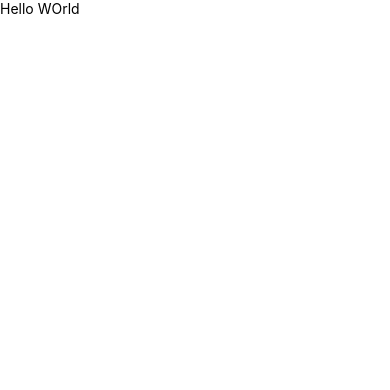
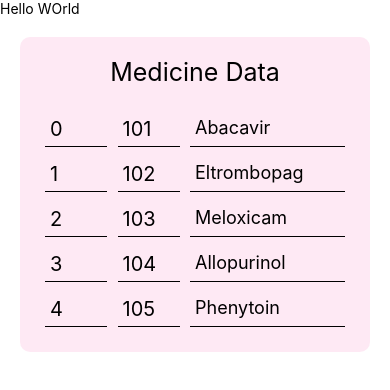
Before and after one commit to dbladva/Awesome, a React Native app: screen / in a window 390 px wide. Shown: the top 390 px of the page. Built offline with nearby package versions, Linux system fonts and the light colour scheme.

Commit message:
fsdfs
sfsdf

```diff
--- a/App.js
+++ b/App.js
@@ -2,11 +2,13 @@ import { View, Text } from 'react-native'
 import React from 'react'
 import Hello from './src/container/Hello'
 import MedicineData from './src/container/MedicineData'
+import Destructuring from './src/container/Desturcturing'
 
 export default function App() {
   return (
     <View>
       <MedicineData />
+    <Destructuring />
     </View>
   )
 }
--- /dev/null
+++ b/src/container/Desturcturing.js
@@ -0,0 +1,85 @@
+import { View, Text, ScrollView } from 'react-native'
+import React from 'react'
+
+
+const MediData = [
+    {
+        id: 101,
+        name: 'Abacavir',
+        quantity: 25,
+        price: 150,
+        expiry: 2022,
+        content: [
+            "x", "y", "z"
+        ]
+    },
+    {
+        id: 102,
+        name: 'Eltrombopag',
+        quantity: 90,
+        price: 550,
+        expiry: 2021,
+        content: [
+            "a", "b", "c"
+        ]
+    },
+    {
+        id: 103,
+        name: 'Meloxicam',
+        quantity: 85,
+        price: 450,
+        expiry: 2025,
+        content: [
+            "m", "n", "p"
+        ]
+    },
+    {
+        id: 104,
+        name: 'Allopurinol',
+        quantity: 50,
+        price: 600,
+        expiry: 2023,
+        content: [
+            "a", "s", "d"
+        ]
+    },
+    {
+        id: 105,
+        name: 'Phenytoin',
+        quantity: 63,
+        price: 250,
+        expiry: 2021,
+        content: [
+            "e", "r", "t"
+        ]
+    },
+]
+
+
+
+export default function Destructuring() {
+  return (
+    <View style={{margin: 20, backgroundColor: 'rgba(245, 39, 145, 0.1)',flexDirection: 'column',borderRadius: 10,padding: 20,}}>
+
+        <Text style={{fontSize: 25,textAlign: 'center',paddingBottom: 20,}}>Medicine Data</Text>
+
+
+        {
+            MediData.map((Data , index) => {
+                const {id ,name} = Data;
+                console.log(id,name);
+
+                return(
+
+                    <View style={{justifyContent: 'space-between' , flexDirection: 'row',width: '100%',}}>
+                        <Text style={{color: "black",margin: 5,fontSize: 20,borderBottomWidth: 0.4,padding: 5,width: '20%'}}>{index}</Text>
+                        <Text style={{color: "black",margin: 5,fontSize: 20,borderBottomWidth: 0.4,padding: 5,width: '20%'}}>{id}</Text>
+                        <Text style={{color: "black",margin: 5,fontSize: 18,borderBottomWidth: 0.4,padding: 5, width: '50%'}}>{name}</Text>
+                        </View>
+                )
+
+            })
+        }
+    </View>
+  )
+}
```
